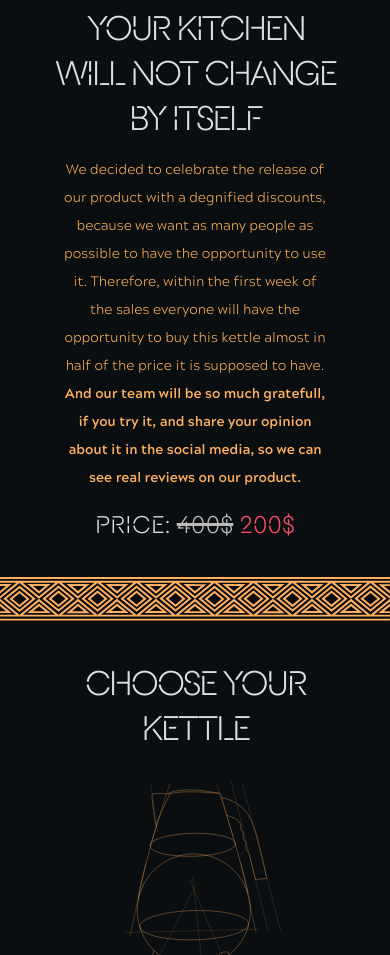
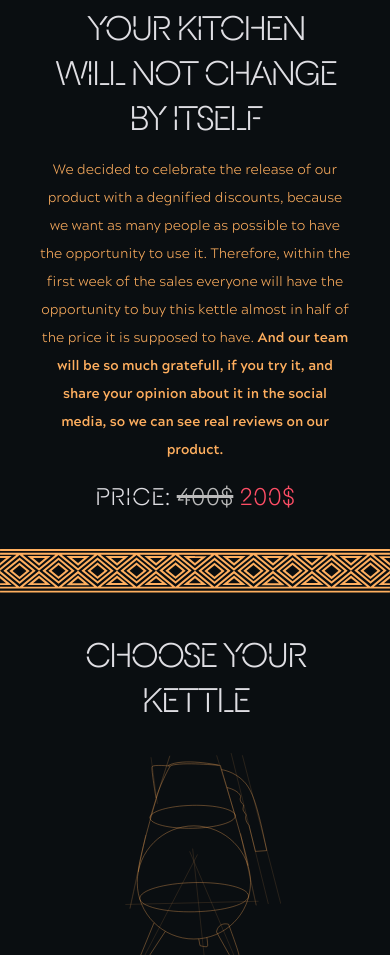
Before and after one commit to Nishina198/ziyanda-kettle, a plain HTML site: page index.html in a window 390 px wide. Shown: the part 2758-3713 px from the top of the page. Drawn offline with Linux system fonts and the light colour scheme.

Commit message:
Second commit

```diff
--- a/main.css
+++ b/main.css
@@ -163,7 +163,7 @@ body{
 
 }
 .last-frame-text2-mobile{
-    margin: 0 16%;
+    margin: 0 10%;
     text-align: center;
 }
 .title-last{
```
